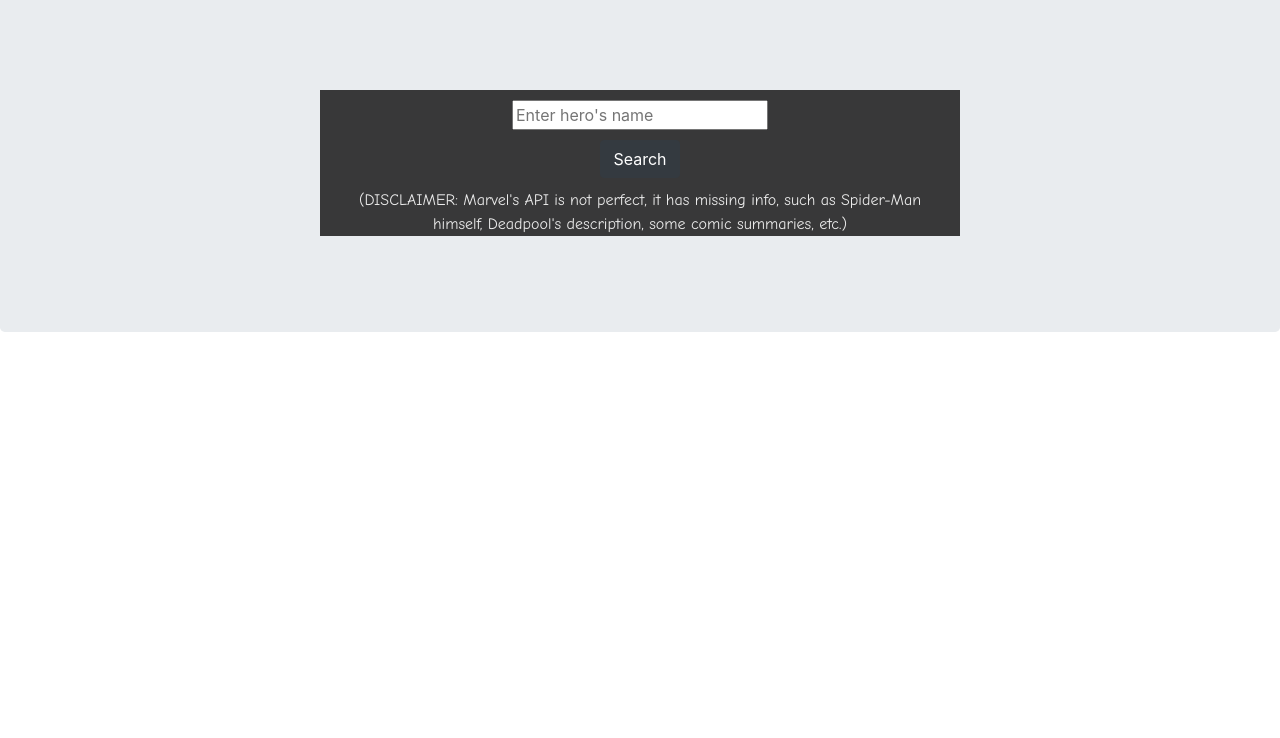
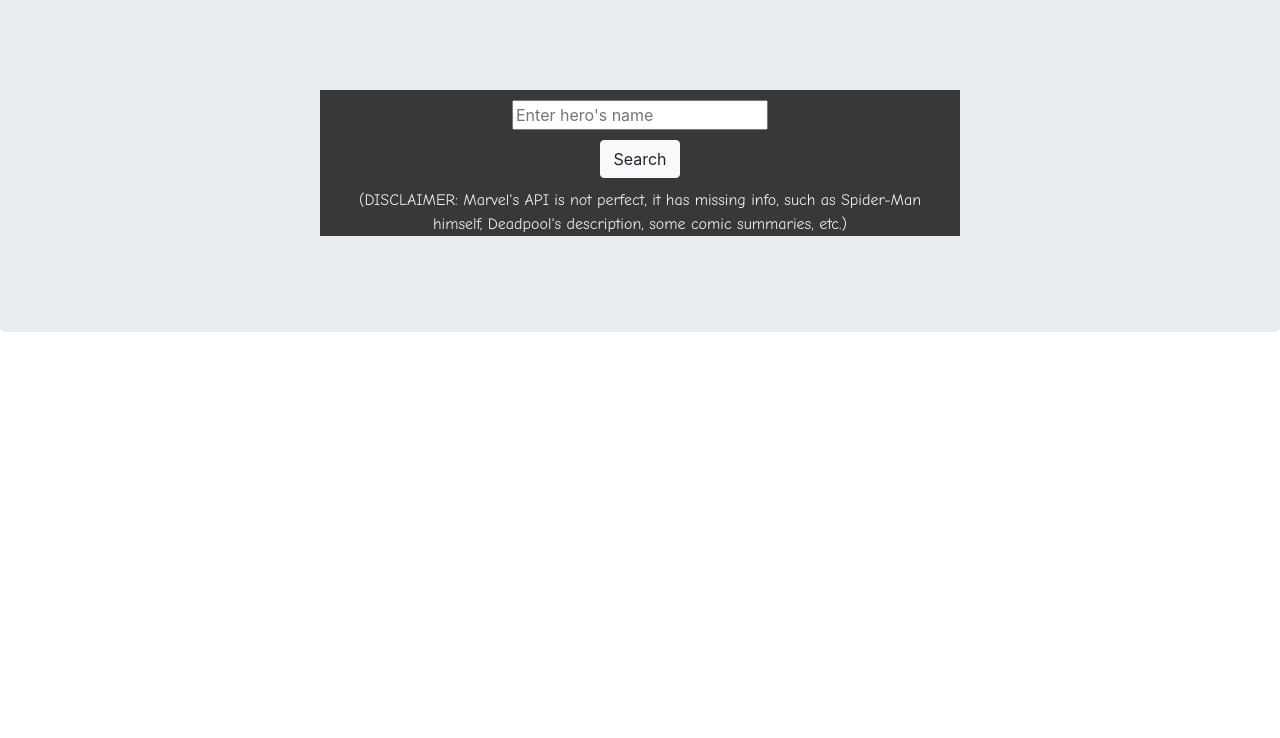
Before and after one commit to wesgriffin3/marvel-cards, a website: page index.html in a window 1280 px wide. Shown: the part 62-800 px from the top of the page. Drawn offline with nearby package versions, Linux system fonts and the light colour scheme.

Commit message:
dark to light search button

```diff
--- a/index.html
+++ b/index.html
@@ -96,7 +96,7 @@
           <form onsubmit="return false">
             <input type="text" id="searchbar" placeholder="Enter hero's name" />
             <br />
-            <button type="submit" class="btn btn-dark">Search</button>
+            <button type="submit" class="btn btn-light">Search</button>
           </form>
           <p>
             (DISCLAIMER: Marvel's API is not perfect, it has missing info, such
```
